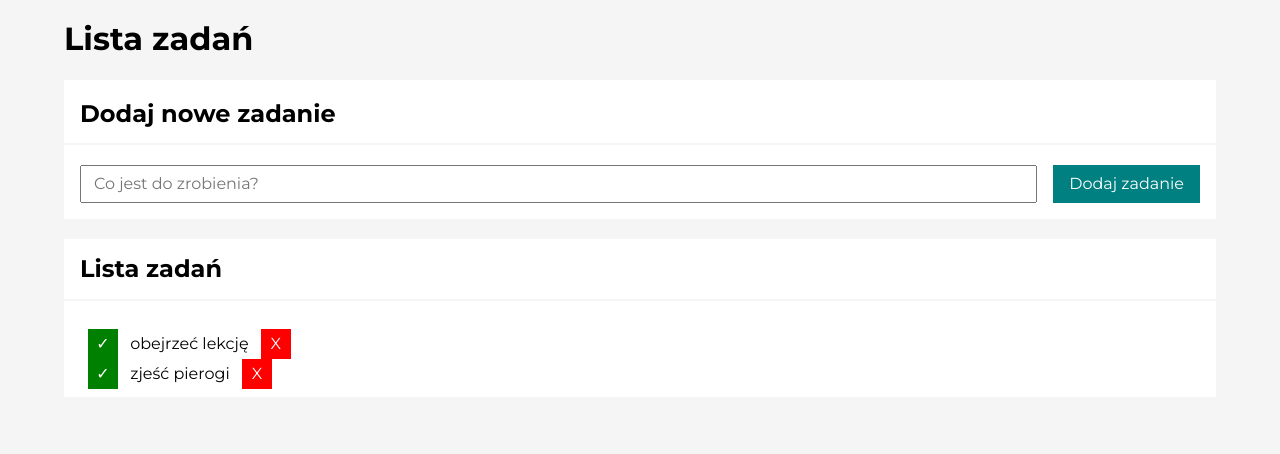
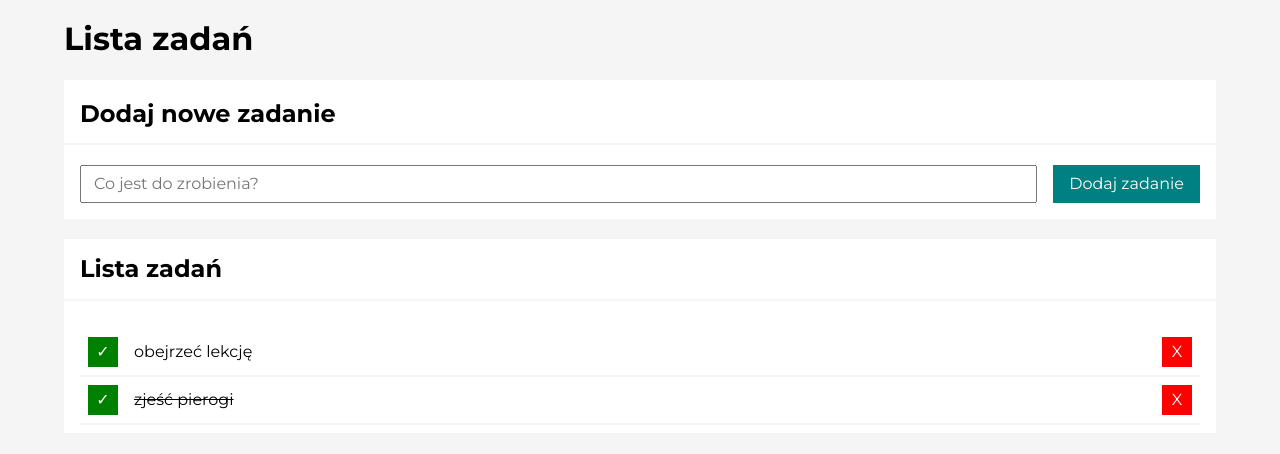
Before and after one commit to Urbork/to-do-list, a plain HTML site: page index.html in a window 1280 px wide. Drawn offline with nearby package versions, Linux system fonts and the light colour scheme.

Commit message:
list items style corrected

```diff
--- a/css/tasks.css
+++ b/css/tasks.css
@@ -28,14 +28,15 @@
   background-color: red;
 }
 
-.tasks__item {
+.tasks__listItem {
   padding: 8px 0;
   display: grid;
   grid-template-columns: auto 1fr auto;
   grid-gap: 8px;
+  align-items: center;
   border-bottom: 2px solid whitesmoke;
 }
 
-.tasks__item--done {
+.tasks__listItemText--done {
   text-decoration: line-through;
 }
```
